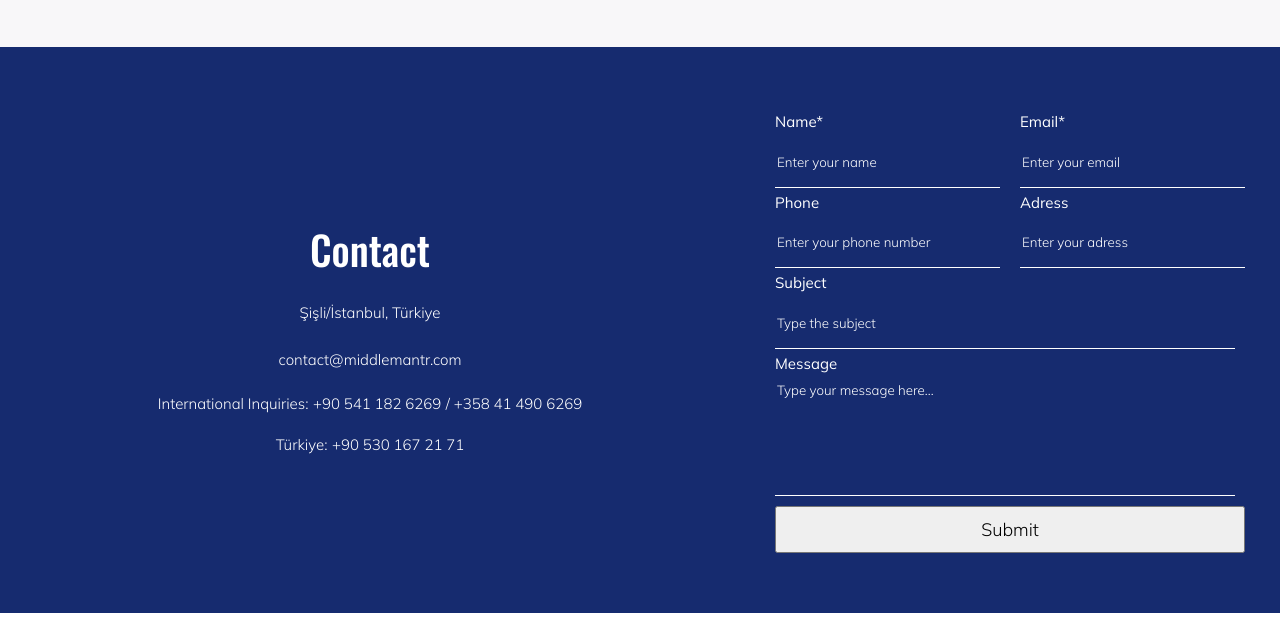
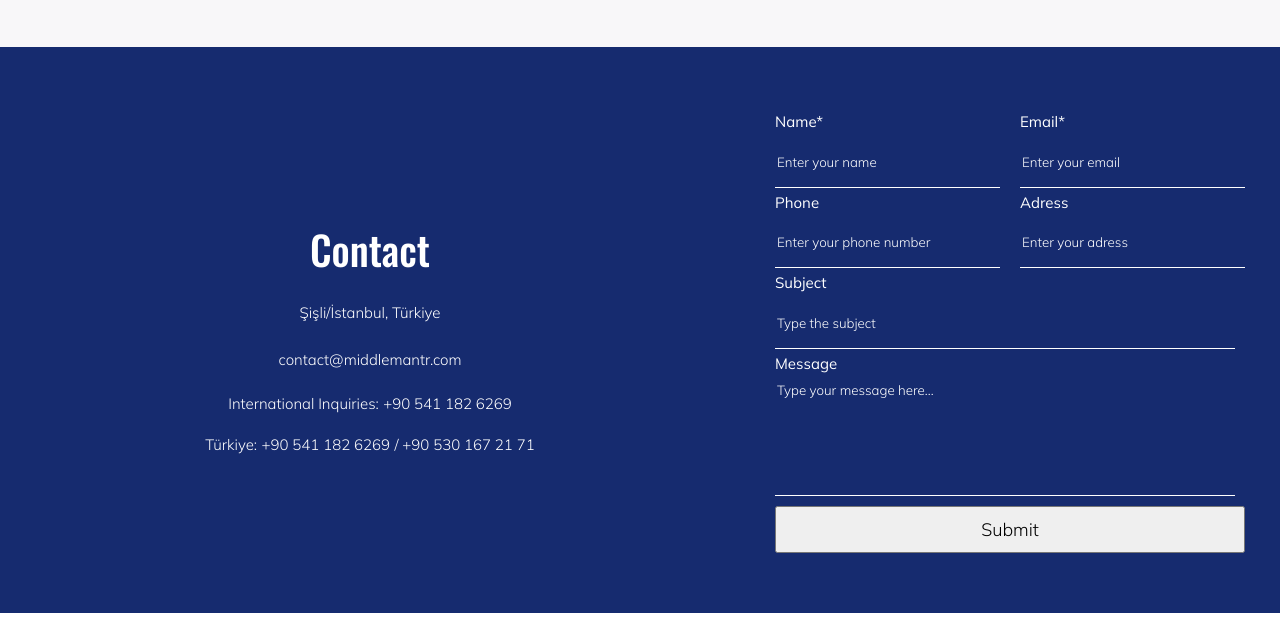
Before and after one commit to erdembn/middleman, a plain HTML site: page index.html in a window 1280 px wide. Shown: the part 2601-3240 px from the top of the page. Drawn offline with nearby package versions, Linux system fonts and the light colour scheme.

Commit message:
change contact info

```diff
--- a/index.html
+++ b/index.html
@@ -112,11 +112,11 @@
             <div class="international-phone">
                 <span>International Inquiries:</span>
                 <a href="tel:+90 541 182 6269">+90 541 182 6269</a>
-                <a href="tel:+358 41 490 6269">/ +358 41 490 6269</a>
             </div>
             <div class="national-phone">
                 <span>Türkiye:</span>
-                <a href="tel:+90 530 167 21 71">+90 530 167 21 71</a>
+                <a href="tel:+90 541 182 6269">+90 541 182 6269</a>
+                <a href="tel:+90 530 167 21 71">/ +90 530 167 21 71</a>
             </div>
         </div>
         <div class="bottom-contact-form">
```
